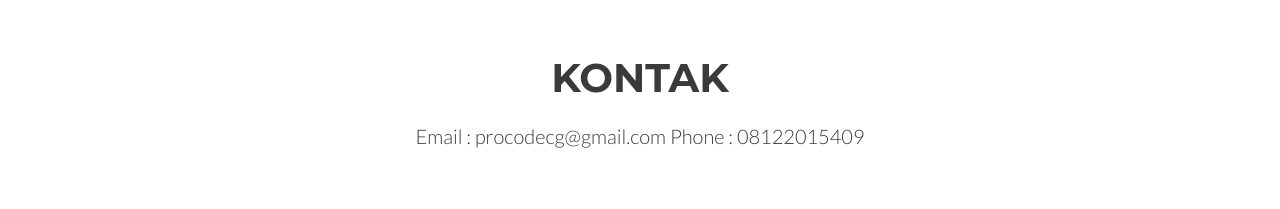
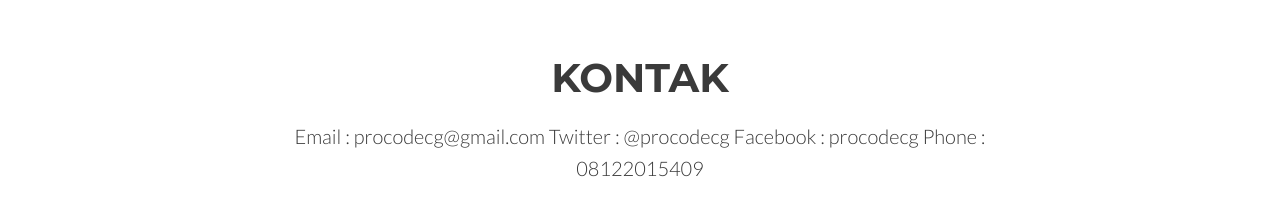
Before and after one commit to rishna/compro-CM, a plain HTML site: page index.html in a window 1280 px wide. Shown: the part 5340-5549 px from the top of the page. Drawn offline with Linux system fonts and the light colour scheme; some packages are replaced by stand-ins of ours.

Commit message:
update kontak

```diff
--- a/index.html
+++ b/index.html
@@ -302,8 +302,10 @@ Front End Designer dan Front End Developer" />
                     </div>
                     <div class="sub-heading">
                         <p>
-                            Email : procodecg@gmail.com
-			    Phone : 08122015409
+                            Email    : procodecg@gmail.com
+			    Twitter  : @procodecg
+		            Facebook : procodecg
+			    Phone    : 08122015409
                         </p>
                     </div>
                 </div>
```
